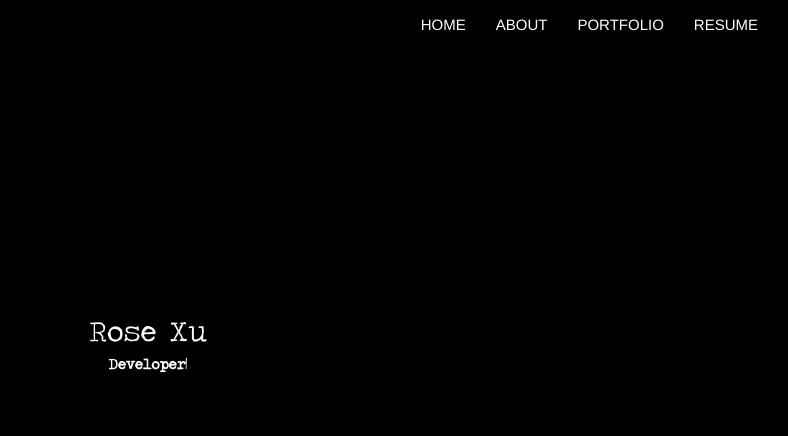
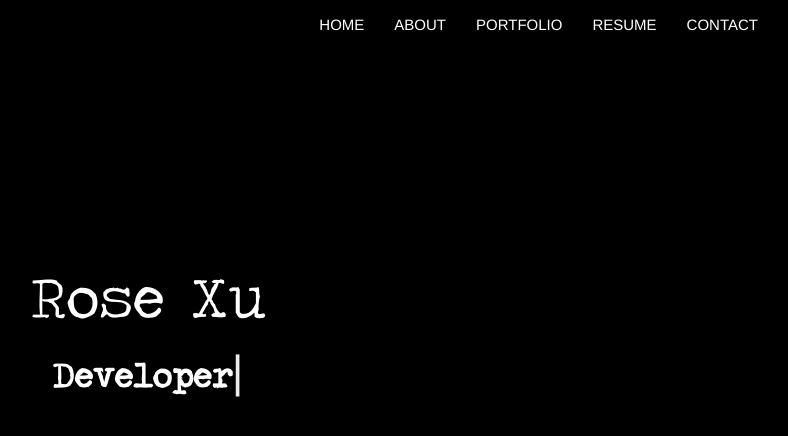
Before and after one commit to rosexu/rosexu.github.io, a website: page index.html in a window 1280 px wide. Shown: the whole page, without its empty margins (492-1280 px from the left). Drawn offline with Linux system fonts and the light colour scheme.

Commit message:
fixed issue with navbar not collapsing on mobile, changed font size

```diff
--- a/index.html
+++ b/index.html
@@ -1,7 +1,7 @@
 <html>
 <head>
 	<title></title>
-
+	<meta name="viewport" content="width=device-width, initial-scale=1">
 	<script src="bower_components/jquery/dist/jquery.min.js"></script>
 	<script src="bower_components/typed.js/dist/typed.min.js"></script>
 	<script src="bower_components/bootstrap/dist/js/bootstrap.min.js"></script>
@@ -34,6 +34,9 @@
 					<li>
 						<a href="#">Resume</a>
 					</li>
+					<li>
+						<a href="#">Contact</a>
+					</li>
 				</ul>
 			</div><!-- /.navbar-collapse -->
 		</div><!-- /.container-fluid -->
--- a/less/main.less
+++ b/less/main.less
@@ -3,21 +3,24 @@
 
 .info {
     margin: auto;
-    width: 200px;
+    width: 300px;
     text-align: center;
     font-family: typeWriter, serif;
     position: relative;
-    top: 30%;
+    top: 23%;
 
     .name {
-        font-size: 30px;
+        font-size: 60px;
     }
 
     .job {
+        font-size: 35px;
         font-weight: bold;
     }
 
     .typed-cursor{
+        font-size: 45px;
+        font-family: Helvetica;
         opacity: 1;
         -webkit-animation: blink 0.7s infinite;
         -moz-animation: blink 0.7s infinite;
--- a/less/navbar.less
+++ b/less/navbar.less
@@ -13,7 +13,8 @@
 
     .nav {
         li {
-            a {
+            a,
+            a:focus {
                 color: white;
                 text-transform: uppercase;
             }
```
Also changed, not shown: css/main.css.
